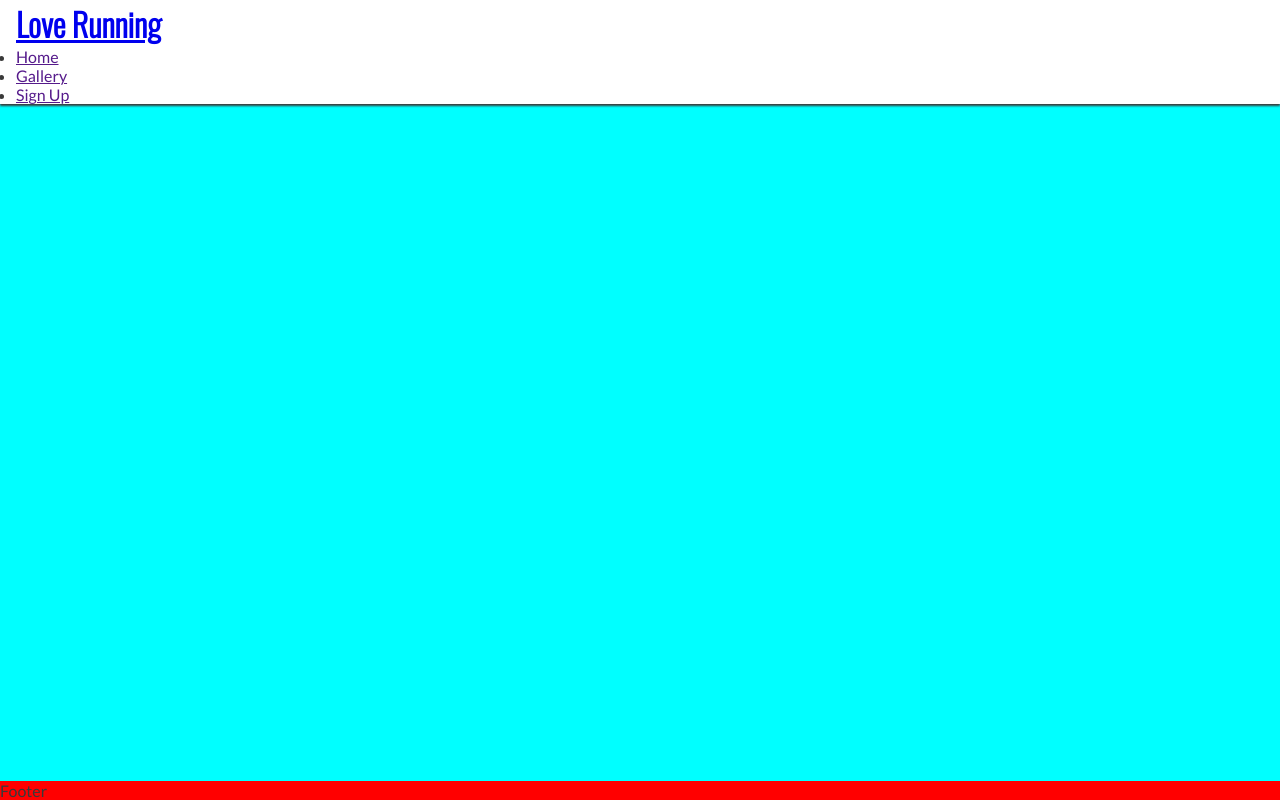
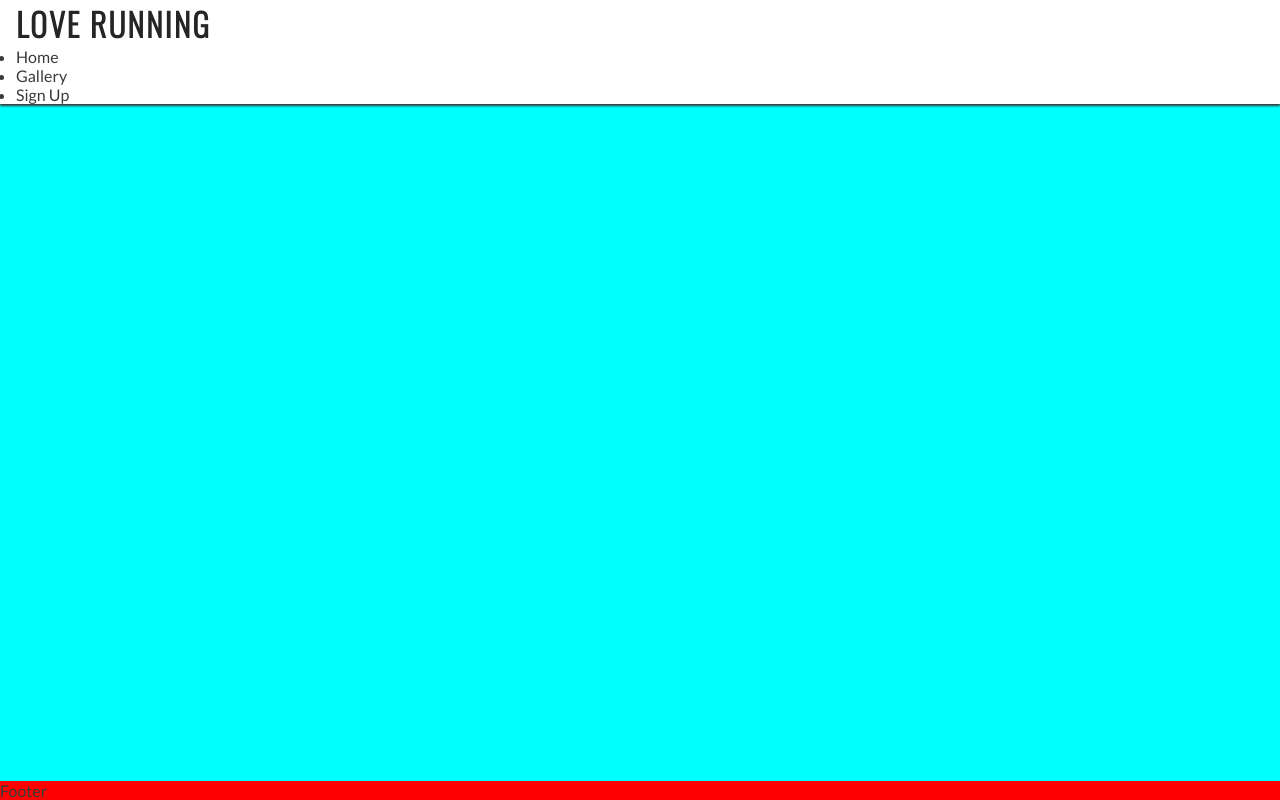
Before and after one commit to MarshallJD1/love-running, a plain HTML site: page index.html in a window 1280 px wide. Drawn offline with nearby package versions, Linux system fonts and the light colour scheme.

Commit message:
Style logo, remove link underline

```diff
--- a/assets/css/style.css
+++ b/assets/css/style.css
@@ -39,8 +39,17 @@ header {
 
 }
 
+header a { /*Any a tag that is descendant of header */
+    text-decoration: none;
+    color: inherit;
+
+}
+
 h1 {
-    font-family: 'Oswald', sans-serif;
+    font-family: 'Oswald', sans-serif; /*Styling the Logo*/
+    text-transform: uppercase;
+    letter-spacing: 2px;
+    color: #252525;
 
 }
 
```
